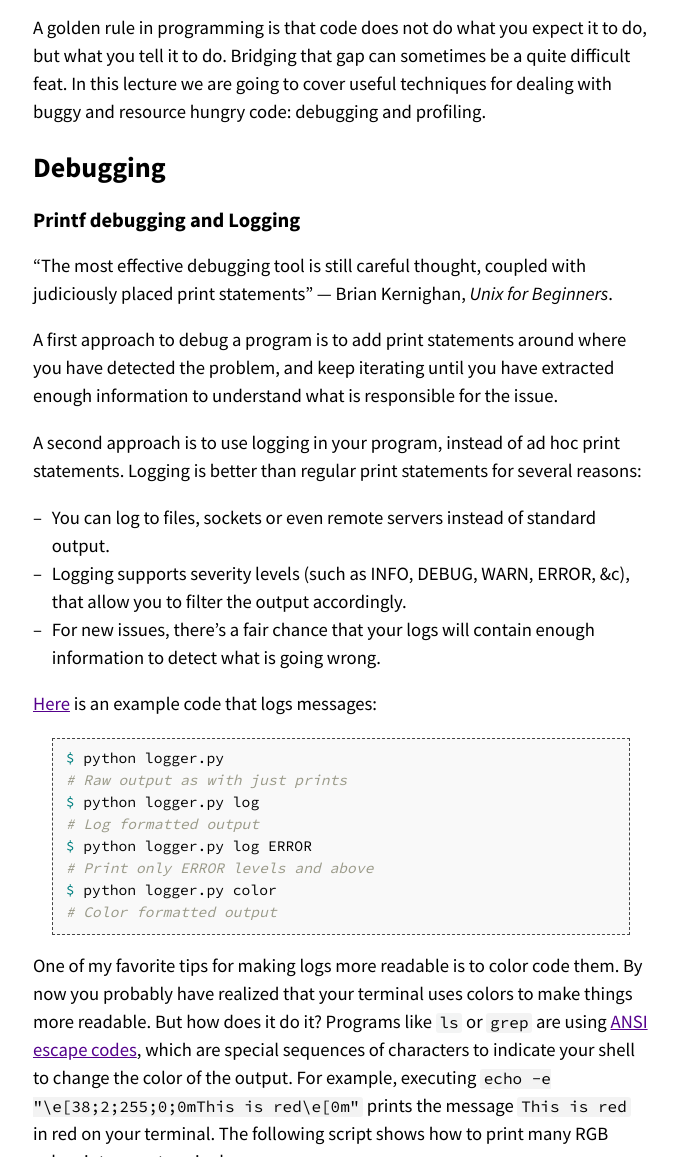
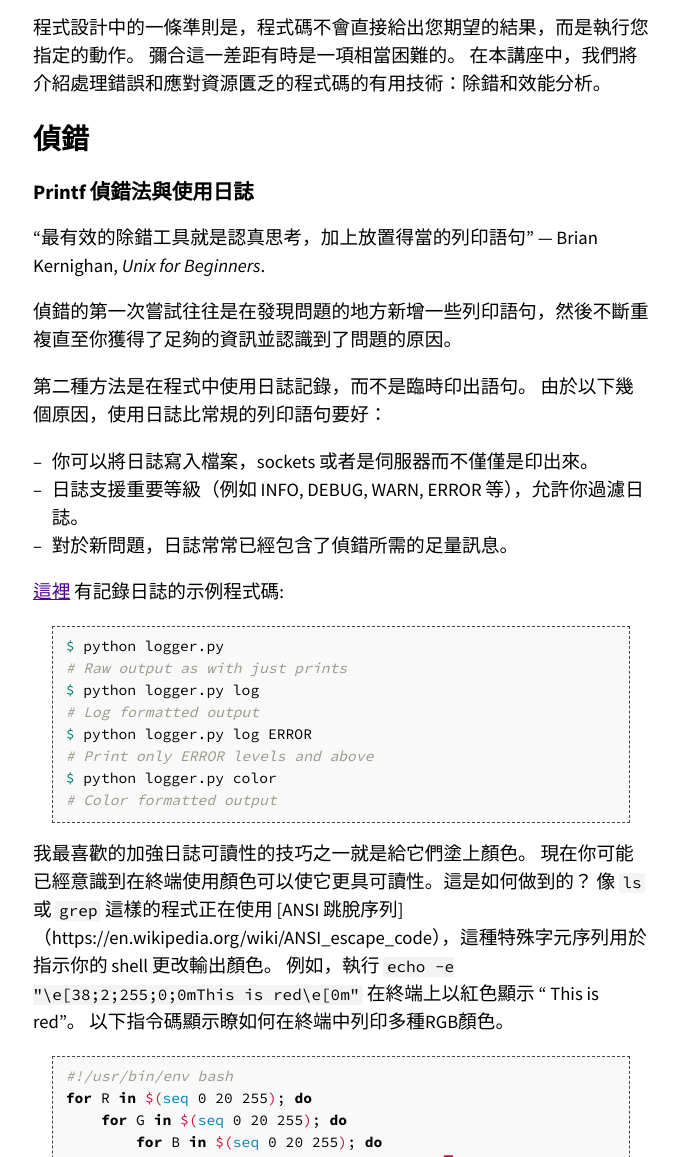
Before and after one commit to missing-semester-zh-Hant/missing-semester-zh-Hant.github.io, a Jekyll site: the page built from _2020/debugging-profiling.md, in a window 1280 px wide and 1400 px high, scrolled down 252 px, cut to the strip 243-1400 px from the top of the window. Shown: the whole strip, without its empty margins (299-978 px from the left). Built offline with Jekyll 4.4.1, drawn with Linux system fonts in a browser that asks for light colours; some of the changed text lies outside the part shown.

Commit message:
Update translation of debugging-profiling

````diff
--- a/_2020/debugging-profiling.md
+++ b/_2020/debugging-profiling.md
@@ -8,25 +8,37 @@ video:
   id: l812pUnKxME
 ---
 
-A golden rule in programming is that code does not do what you expect it to do, but what you tell it to do.
+<!-- A golden rule in programming is that code does not do what you expect it to do, but what you tell it to do.
 Bridging that gap can sometimes be a quite difficult feat.
-In this lecture we are going to cover useful techniques for dealing with buggy and resource hungry code: debugging and profiling.
+In this lecture we are going to cover useful techniques for dealing with buggy and resource hungry code: debugging and profiling. -->
+程式設計中的一條準則是，程式碼不會直接給出您期望的結果，而是執行您指定的動作。
+彌合這一差距有時是一項相當困難的。
+在本講座中，我們將介紹處理錯誤和應對資源匱乏的程式碼的有用技術：除錯和效能分析。
 
-# Debugging
+<!-- # Debugging -->
+# 偵錯
 
-## Printf debugging and Logging
+<!-- ## Printf debugging and Logging -->
+## Printf 偵錯法與使用日誌
 
-"The most effective debugging tool is still careful thought, coupled with judiciously placed print statements" — Brian Kernighan, _Unix for Beginners_.
+<!-- "The most effective debugging tool is still careful thought, coupled with judiciously placed print statements" — Brian Kernighan, _Unix for Beginners_. -->
+"最有效的除錯工具就是認真思考，加上放置得當的列印語句" — Brian Kernighan, _Unix for Beginners_.
 
-A first approach to debug a program is to add print statements around where you have detected the problem, and keep iterating until you have extracted enough information to understand what is responsible for the issue.
+<!-- A first approach to debug a program is to add print statements around where you have detected the problem, and keep iterating until you have extracted enough information to understand what is responsible for the issue. -->
+偵錯的第一次嘗試往往是在發現問題的地方新增一些列印語句，然後不斷重複直至你獲得了足夠的資訊並認識到了問題的原因。
 
-A second approach is to use logging in your program, instead of ad hoc print statements. Logging is better than regular print statements for several reasons:
+<!-- A second approach is to use logging in your program, instead of ad hoc print statements. Logging is better than regular print statements for several reasons: -->
+第二種方法是在程式中使用日誌記錄，而不是臨時印出語句。 由於以下幾個原因，使用日誌比常規的列印語句要好：
 
-- You can log to files, sockets or even remote servers instead of standard output.
+<!-- - You can log to files, sockets or even remote servers instead of standard output.
 - Logging supports severity levels (such as INFO, DEBUG, WARN, ERROR, &c), that allow you to filter the output accordingly.
-- For new issues, there's a fair chance that your logs will contain enough information to detect what is going wrong.
+- For new issues, there's a fair chance that your logs will contain enough information to detect what is going wrong. -->
+- 你可以將日誌寫入檔案，sockets 或者是伺服器而不僅僅是印出來。
+- 日誌支援重要等級（例如 INFO, DEBUG, WARN, ERROR 等），允許你過濾日誌。
+- 對於新問題，日誌常常已經包含了偵錯所需的足量訊息。
 
-[Here](/static/files/logger.py) is an example code that logs messages:
+<!-- [Here](/static/files/logger.py) is an example code that logs messages: -->
+[這裡](/static/files/logger.py) 有記錄日誌的示例程式碼:
 
 ```bash
 $ python logger.py
@@ -38,10 +50,13 @@ $ python logger.py log ERROR
 $ python logger.py color
 # Color formatted output
 ```
-
+<!--
 One of my favorite tips for making logs more readable is to color code them.
 By now you probably have realized that your terminal uses colors to make things more readable. But how does it do it?
-Programs like `ls` or `grep` are using [ANSI escape codes](https://en.wikipedia.org/wiki/ANSI_escape_code), which are special sequences of characters to indicate your shell to change the color of the output. For example, executing `echo -e "\e[38;2;255;0;0mThis is red\e[0m"` prints the message `This is red` in red on your terminal. The following script shows how to print many RGB colors into your terminal.
+Programs like `ls` or `grep` are using [ANSI escape codes](https://en.wikipedia.org/wiki/ANSI_escape_code), which are special sequences of characters to indicate your shell to change the color of the output. For example, executing `echo -e "\e[38;2;255;0;0mThis is red\e[0m"` prints the message `This is red` in red on your terminal. The following script shows how to print many RGB colors into your terminal. -->
+我最喜歡的加強日誌可讀性的技巧之一就是給它們塗上顏色。
+現在你可能已經意識到在終端使用顏色可以使它更具可讀性。這是如何做到的？
+像 `ls` 或 `grep` 這樣的程式正在使用 [ANSI 跳脫序列]（https://en.wikipedia.org/wiki/ANSI_escape_code），這種特殊字元序列用於指示你的 shell 更改輸出顏色。 例如，執行 `echo -e "\e[38;2;255;0;0mThis is red\e[0m"` 在終端上以紅色顯示 “ This is red”。 以下指令碼顯示瞭如何在終端中列印多種RGB顏色。
 
 ```bash
 #!/usr/bin/env bash
@@ -54,20 +69,31 @@ for R in $(seq 0 20 255); do
 done
 ```
 
-## Third party logs
+<!-- ## Third party logs -->
+## 第三方日誌
 
-As you start building larger software systems you will most probably run into dependencies that run as separate programs.
+<!-- As you start building larger software systems you will most probably run into dependencies that run as separate programs.
 Web servers, databases or message brokers are common examples of this kind of dependencies.
-When interacting with these systems it is often necessary to read their logs, since client side error messages might not suffice.
+When interacting with these systems it is often necessary to read their logs, since client side error messages might not suffice. -->
+當你開始構建更大的程式系統時，很可能會遇到依賴項，這些依賴項可以作為單獨的程式執行。
+Web 伺服器，資料庫或訊息代理是這種依賴關係的常見示例。
+與這些系統進行互動時常常需要讀取其日誌，因為客戶端錯誤訊息可能不足。
 
-Luckily, most programs write their own logs somewhere in your system.
+<!-- Luckily, most programs write their own logs somewhere in your system.
 In UNIX systems, it is commonplace for programs to write their logs under `/var/log`.
 For instance, the [NGINX](https://www.nginx.com/) webserver places its logs under `/var/log/nginx`.
 More recently, systems have started using a **system log**, which is increasingly where all of your log messages go.
 Most (but not all) Linux systems use `systemd`, a system daemon that controls many things in your system such as which services are enabled and running.
 `systemd` places the logs under `/var/log/journal` in a specialized format and you can use the [`journalctl`](https://www.man7.org/linux/man-pages/man1/journalctl.1.html) command to display the messages.
 Similarly, on macOS there is still `/var/log/system.log` but an increasing number of tools use the system log, that can be displayed with [`log show`](https://www.manpagez.com/man/1/log/).
-On most UNIX systems you can also use the [`dmesg`](https://www.man7.org/linux/man-pages/man1/dmesg.1.html) command to access the kernel log.
+On most UNIX systems you can also use the [`dmesg`](https://www.man7.org/linux/man-pages/man1/dmesg.1.html) command to access the kernel log. -->
+幸運地是，許多程式都會自己記錄日誌。
+在 UNIX 系統中，程式通常會將日誌寫入 `/var/log`。
+例如，[NGINX](https://www.nginx.com/) 伺服器會將日誌放入 `/var/log/nginx`。
+現在的系統自身也會使用 **系統日誌**，這裡會記錄所有日誌訊息。
+多數（但非全部） Linux 系統使用 `systemd`，它是一個可以控制系統內許多事情，例如有哪些服務被啟用的後臺駐留程式。
+`systemd` 將日誌以特殊格式置於 `/var/log/journal`，你可以使用 [`journalctl`](https://www.man7.org/linux/man-pages/man1/journalctl.1.html) 來顯示它們。
+在多數 UNIX 系統中你也可以使用 [`dmesg`](https://www.man7.org/linux/man-pages/man1/dmesg.1.html) 來存取核心日誌。
 
 For logging under the system logs you can use the [`logger`](https://www.man7.org/linux/man-pages/man1/logger.1.html) shell program.
 Here's an example of using `logger` and how to check that the entry made it to the system logs.
````
